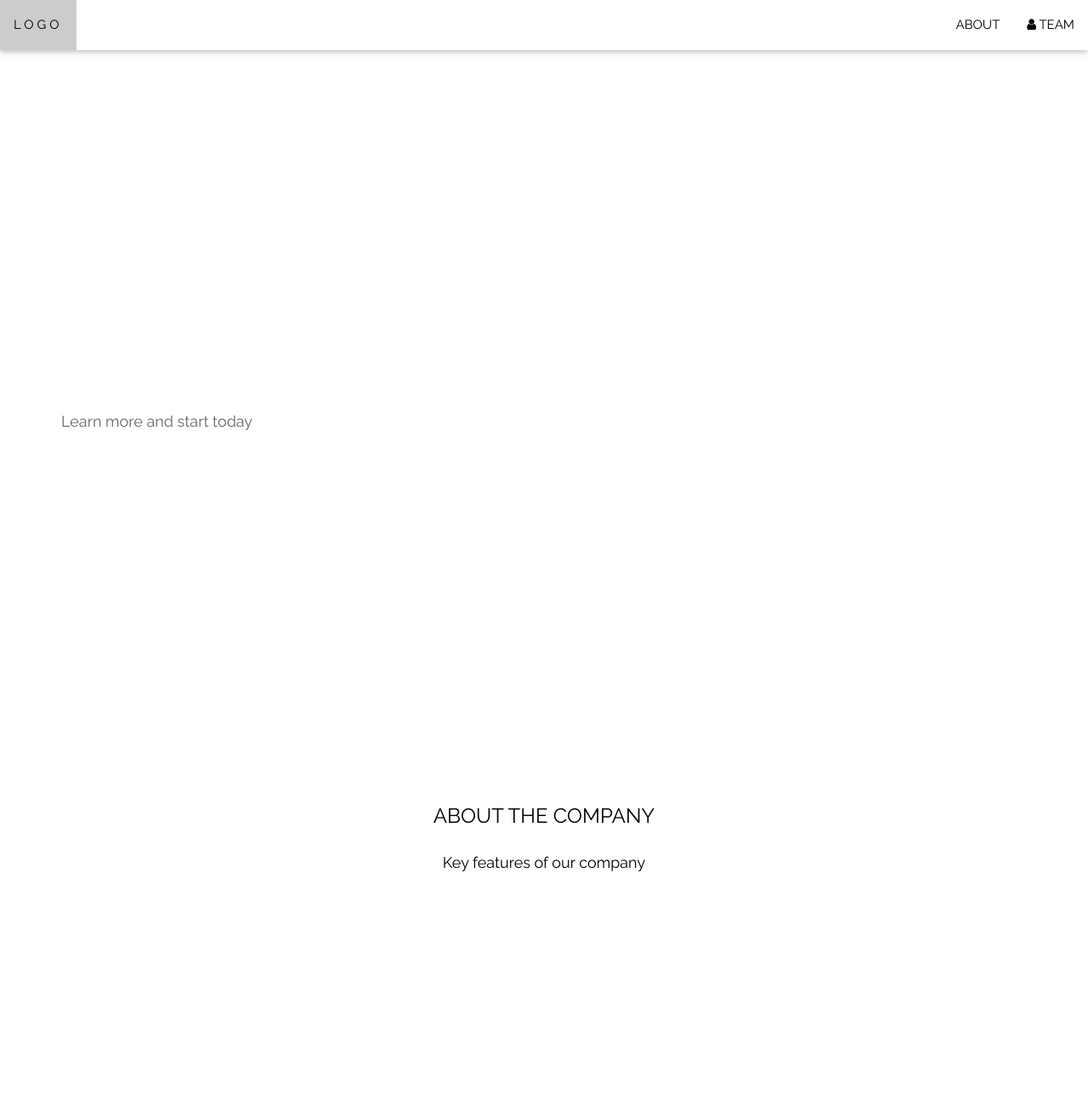
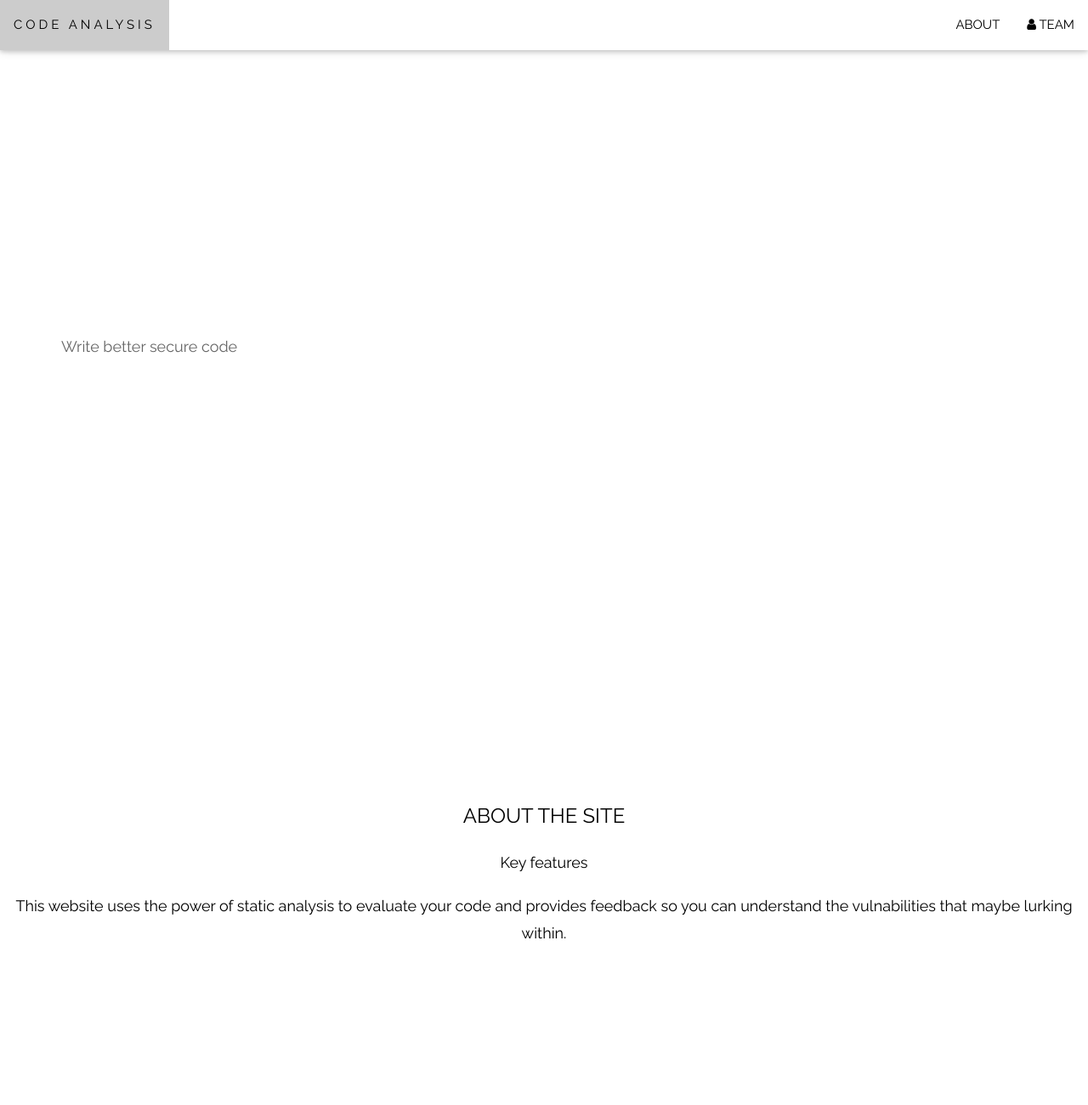
Before and after one commit to Cvanguyen/SecureProgramming, a plain HTML site: page index.html in a window 1280 px wide. Shown: the top 1300 px of the page at 85% size. Drawn offline with nearby package versions, Linux system fonts and the light colour scheme.

Commit message:
editing template

```diff
--- a/index.html
+++ b/index.html
@@ -28,7 +28,7 @@ body, html {
 <!-- Navbar (sit on top) -->
 <div class="w3-top">
   <div class="w3-bar w3-white w3-card-2" id="myNavbar">
-    <a href="#home" class="w3-bar-item w3-button w3-wide">LOGO</a>
+    <a href="#home" class="w3-bar-item w3-button w3-wide">CODE ANALYSIS</a>
     <!-- Right-sided navbar links -->
     <div class="w3-right w3-hide-small">
       <a href="#about" class="w3-bar-item w3-button">ABOUT</a>
@@ -52,17 +52,15 @@ body, html {
 <!-- Header with full-height image -->
 <header class="bgimg-1 w3-display-container w3-grayscale-min" id="home">
   <div class="w3-display-left w3-text-white" style="padding:48px">
-    <span class="w3-jumbo w3-hide-small">Start something that matters</span><br>
-    <span class="w3-xxlarge w3-hide-large w3-hide-medium">Start something that matters</span><br>
-    <span class="w3-large">Stop wasting valuable time with projects that just isn't you.</span>
-    <p><a href="#about" class="w3-button w3-white w3-padding-large w3-large w3-margin-top w3-opacity w3-hover-opacity-off">Learn more and start today</a></p>
+    <p><a href="#about" class="w3-button w3-white w3-padding-large w3-large w3-margin-top w3-opacity w3-hover-opacity-off">Write better secure code</a></p>
   </div>
 </header>
 
 <!-- About Section -->
 <div class="w3-container" style="padding:128px 16px" id="about">
-  <h3 class="w3-center">ABOUT THE COMPANY</h3>
-  <p class="w3-center w3-large">Key features of our company</p>
+  <h3 class="w3-center">ABOUT THE SITE</h3>
+  <p class="w3-center w3-large">Key features</p>
+  <p class="w3-center w3-large">This website uses the power of static analysis to evaluate your code and provides feedback so you can understand the vulnabilities that maybe lurking within.</p>
 </div>
 
 <!-- Team Section -->
```
